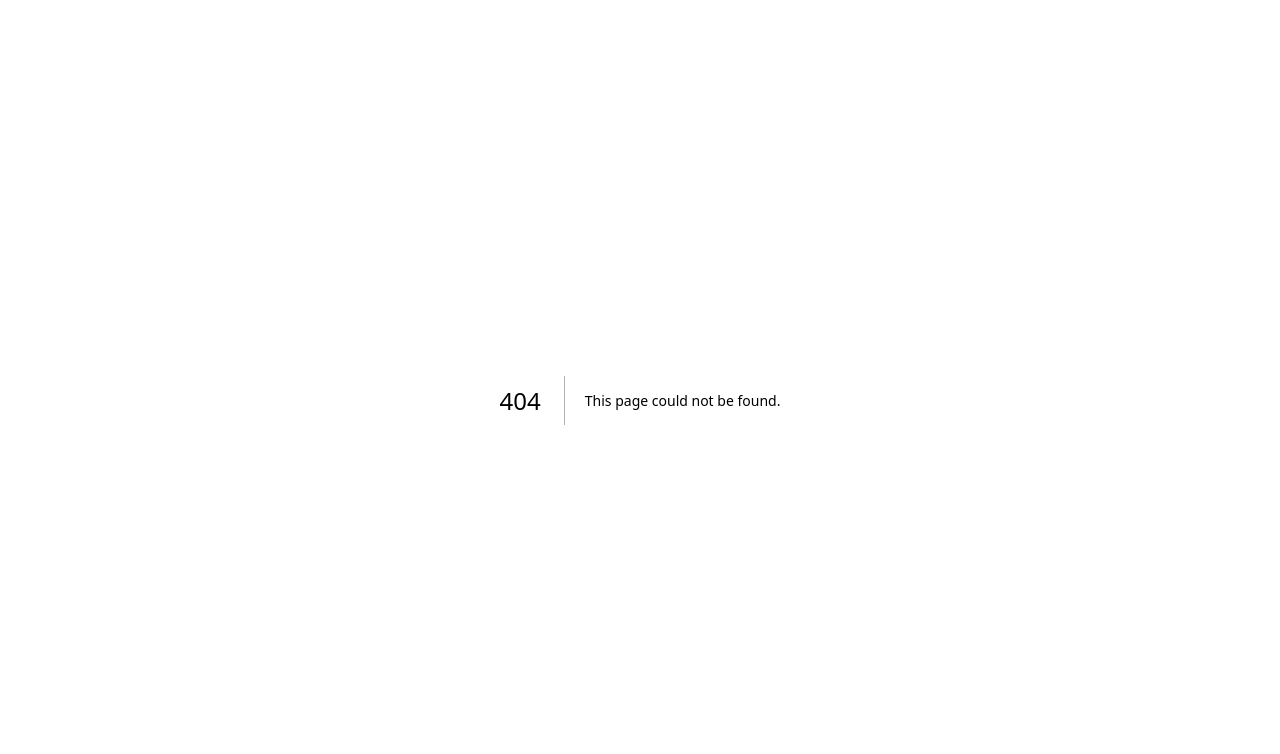
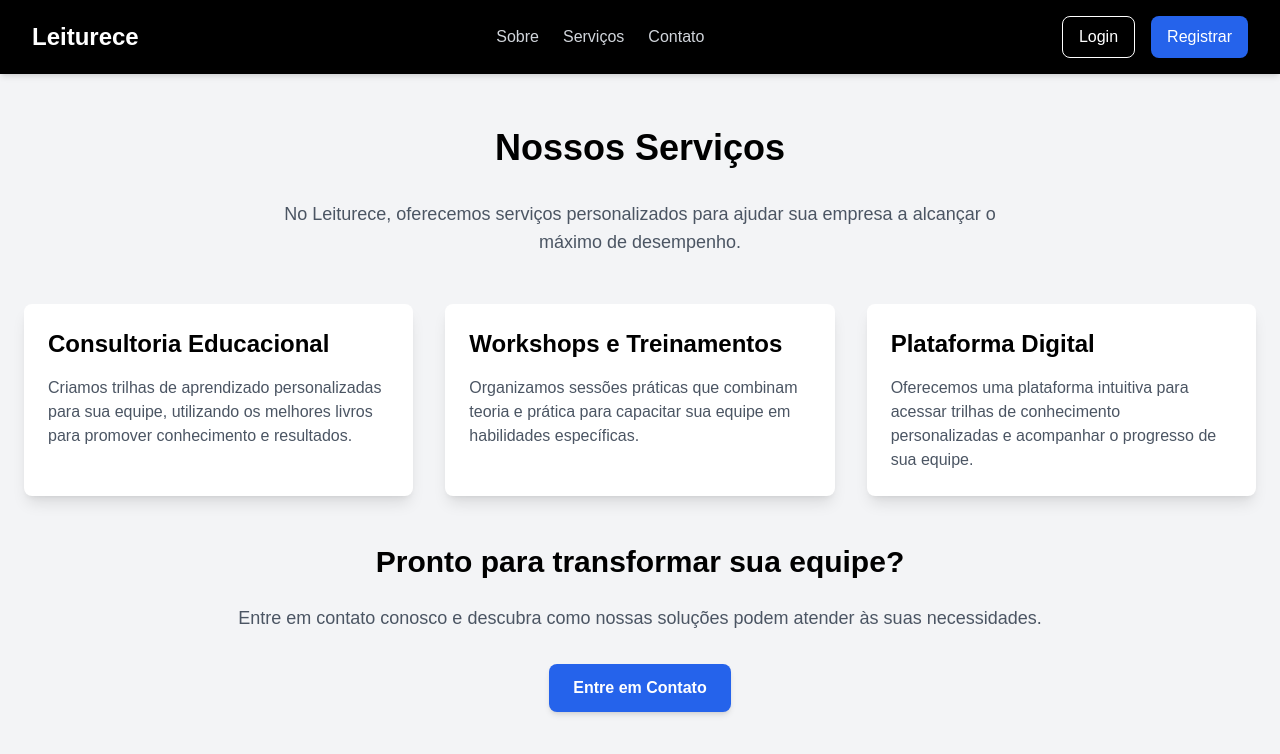
Before and after one commit to Marce1in/leiturece-front-end, a Next.js app: page /servicos in a window 1280 px wide. Before the commit this address had no page. Shown: the top 754 px of the page. Built offline with nearby package versions, Linux system fonts and the light colour scheme.

Commit message:
criei a aba servicos e sobre do header

```diff
--- a/app/page.tsx
+++ b/app/page.tsx
@@ -30,9 +30,13 @@ export default function HomePage() {
             >
               Sobre
             </button>
-            <a href="#servicos" className="hover:underline text-gray-300">
-              Serviços
-            </a>
+            <button
+                onClick={() => router.push('/servicos')}
+                className="hover:underline text-gray-300 bg-transparent border-none cursor-pointer"
+              >
+                Serviços
+              </button>
+
             <button
               onClick={() => window.open('https://wa.me/5553999467169', '_blank')}
               className="hover:underline text-gray-300 bg-transparent border-none cursor-pointer"
--- /dev/null
+++ b/app/servicos/page.tsx
@@ -0,0 +1,56 @@
+'use client';
+import React from 'react';
+import Header from '../../components/Header';
+
+export default function ServicosPage() {
+  return (
+    <div className="min-h-screen bg-gray-100 text-gray-800">
+      <Header />
+      <div className="max-w-7xl mx-auto px-6 py-16 pt-32">
+        <h1 className="text-4xl font-bold text-center text-black mb-8">
+          Nossos Serviços
+        </h1>
+        <p className="text-lg text-gray-600 text-center max-w-3xl mx-auto mb-12">
+          No Leiturece, oferecemos serviços personalizados para ajudar sua empresa a alcançar o máximo de desempenho.
+        </p>
+        <div className="grid md:grid-cols-3 gap-8">
+          <div className="bg-white p-6 rounded-lg shadow-lg">
+            <h2 className="text-2xl font-bold text-black mb-4">Consultoria Educacional</h2>
+            <p className="text-gray-600">
+              Criamos trilhas de aprendizado personalizadas para sua equipe, utilizando os melhores livros para promover conhecimento e resultados.
+            </p>
+          </div>
+          <div className="bg-white p-6 rounded-lg shadow-lg">
+            <h2 className="text-2xl font-bold text-black mb-4">Workshops e Treinamentos</h2>
+            <p className="text-gray-600">
+              Organizamos sessões práticas que combinam teoria e prática para capacitar sua equipe em habilidades específicas.
+            </p>
+          </div>
+          <div className="bg-white p-6 rounded-lg shadow-lg">
+            <h2 className="text-2xl font-bold text-black mb-4">Plataforma Digital</h2>
+            <p className="text-gray-600">
+              Oferecemos uma plataforma intuitiva para acessar trilhas de conhecimento personalizadas e acompanhar o progresso de sua equipe.
+            </p>
+          </div>
+        </div>
+
+
+        {/* Mais serviços ou CTA */}
+        <div className="mt-12 text-center">
+          <h2 className="text-3xl font-bold text-black mb-6">
+            Pronto para transformar sua equipe?
+          </h2>
+          <p className="text-lg text-gray-600 mb-8">
+            Entre em contato conosco e descubra como nossas soluções podem atender às suas necessidades.
+          </p>
+          <button
+            onClick={() => window.open('https://wa.me/5553999467169', '_blank')}
+            className="py-3 px-6 bg-blue-600 text-white font-semibold rounded-lg shadow-md hover:bg-blue-500 transition transform hover:scale-105"
+          >
+            Entre em Contato
+          </button>
+        </div>
+      </div>
+    </div>
+  );
+}
--- a/app/sobre/page.tsx
+++ b/app/sobre/page.tsx
@@ -1,39 +1,32 @@
 'use client';
 import React from 'react';
+import Header from '../../components/Header';
 
 export default function SobrePage() {
   return (
     <div className="min-h-screen bg-gray-100 text-gray-800">
-      <div className="max-w-7xl mx-auto px-6 py-16">
-        {/* Cabeçalho */}
+      <Header />
+      <div className="max-w-7xl mx-auto px-6 py-16 pt-32">
         <h1 className="text-4xl font-bold text-center text-black mb-8">
           Sobre o Leiturece
         </h1>
-
-        {/* Descrição */}
         <p className="text-lg text-gray-600 text-center max-w-3xl mx-auto mb-12">
-          O Leiturece é uma plataforma que transforma o aprendizado corporativo através de trilhas de conhecimento personalizadas. Usando os melhores livros, conectamos teoria à prática, ajudando empresas e equipes a alcançar seus objetivos de forma eficiente e estruturada.
+          O Leiturece é uma plataforma que transforma o aprendizado corporativo através de trilhas de conhecimento personalizadas.
+          Usando os melhores livros, conectamos teoria à prática, ajudando empresas e equipes a alcançar seus objetivos de forma eficiente e estruturada.
         </p>
-
-        {/* Seções */}
         <div className="grid md:grid-cols-2 gap-12">
-          {/* Missão */}
           <div className="bg-white p-6 rounded-lg shadow-lg">
             <h2 className="text-2xl font-bold text-black mb-4">Nossa Missão</h2>
             <p className="text-gray-600">
               Capacitar equipes e organizações através de trilhas de conhecimento que combinam aprendizado prático e teórico, promovendo crescimento sustentável e resultados tangíveis.
             </p>
           </div>
-
-          {/* Visão */}
           <div className="bg-white p-6 rounded-lg shadow-lg">
             <h2 className="text-2xl font-bold text-black mb-4">Nossa Visão</h2>
             <p className="text-gray-600">
               Ser a plataforma número um em aprendizado corporativo, ajudando empresas a desenvolver talentos e alcançar excelência organizacional.
             </p>
           </div>
-
-          {/* Valores */}
           <div className="bg-white p-6 rounded-lg shadow-lg">
             <h2 className="text-2xl font-bold text-black mb-4">Nossos Valores</h2>
             <ul className="list-disc list-inside text-gray-600">
@@ -43,8 +36,6 @@ export default function SobrePage() {
               <li>Foco em resultados</li>
             </ul>
           </div>
-
-          {/* Por que escolher o Leiturece */}
           <div className="bg-white p-6 rounded-lg shadow-lg">
             <h2 className="text-2xl font-bold text-black mb-4">Por que escolher o Leiturece?</h2>
             <p className="text-gray-600">
--- /dev/null
+++ b/components/Header.tsx
@@ -0,0 +1,68 @@
+'use client';
+import React from 'react';
+import { useRouter } from 'next/navigation';
+
+export default function Header() {
+  const router = useRouter();
+
+  const handleNavigate = (path: string) => {
+    router.push(path);
+  };
+
+  return (
+    <header className="fixed top-0 left-0 w-full bg-black text-white z-50 shadow-md">
+      <div className="max-w-7xl mx-auto px-4 sm:px-6 lg:px-8 py-4 flex justify-between items-center">
+        {/* Logotipo */}
+        <h1
+          className="text-2xl font-bold cursor-pointer"
+          onClick={() => handleNavigate('/')}
+        >
+          Leiturece
+        </h1>
+
+        {/* Navegação */}
+        <nav className="hidden md:flex space-x-6">
+          <button
+            onClick={() => handleNavigate('/sobre')}
+            className="hover:underline text-gray-300 bg-transparent border-none cursor-pointer"
+          >
+            Sobre
+          </button>
+          <button
+            onClick={() => handleNavigate('/servicos')}
+            className="hover:underline text-gray-300 bg-transparent border-none cursor-pointer"
+          >
+            Serviços
+          </button>
+          <a href="#contato" className="hover:underline text-gray-300">
+            Contato
+          </a>
+        </nav>
+
+        {/* Botões de Ação */}
+        <div className="hidden md:flex space-x-4">
+          <button
+            onClick={() => handleNavigate('/login')}
+            className="py-2 px-4 border border-white rounded-lg hover:bg-gray-800 transition"
+          >
+            Login
+          </button>
+          <button
+            onClick={() => handleNavigate('/register')}
+            className="py-2 px-4 bg-blue-600 text-white rounded-lg hover:bg-blue-500 transition"
+          >
+            Registrar
+          </button>
+        </div>
+
+        {/* Menu Mobile */}
+        <button
+          className="block md:hidden py-2 px-4 bg-blue-600 text-white rounded-lg"
+          onClick={() => alert('Menu em desenvolvimento!')}
+        >
+          ☰
+        </button>
+      </div>
+    </header>
+  );
+}
```
